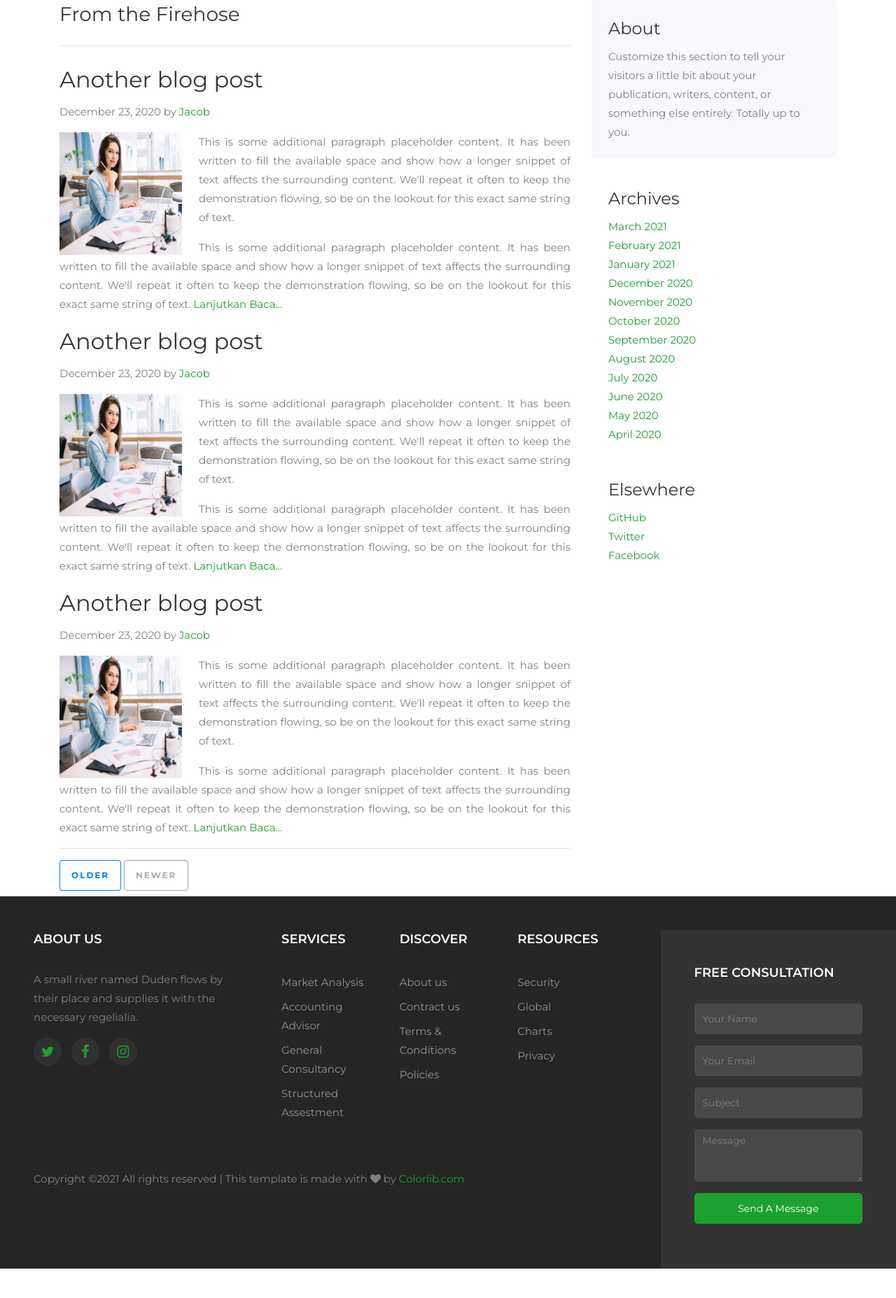
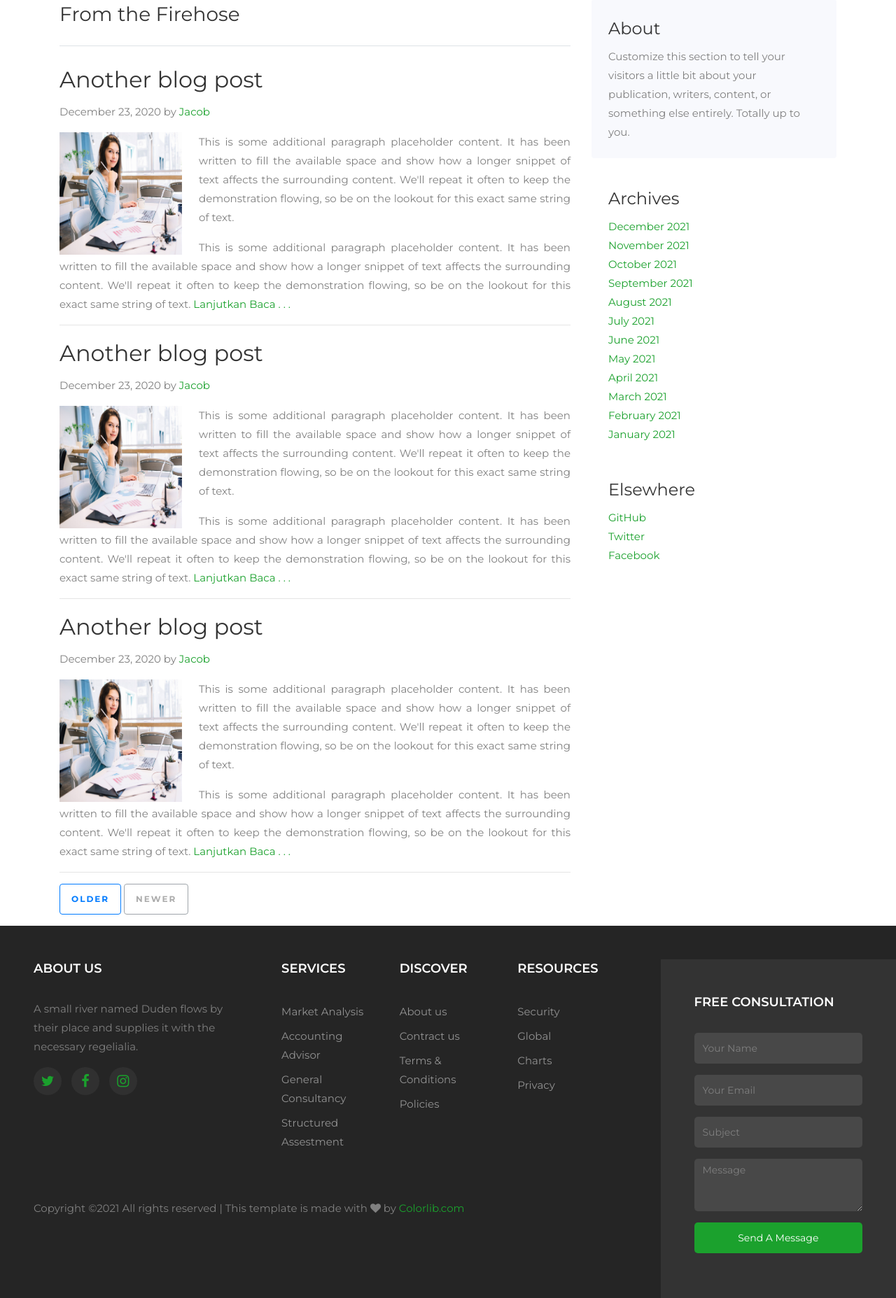
Before and after one commit to ilhampaow/web-sbk, a CodeIgniter 4 app: template app/Views/berita/index.php in a window 1280 px wide. Shown: the part 828-2683 px from the top of the page at 70% size. Before the commit the page ends 2641 px from the top, so only its background shows below. Run offline with PHP 8.4 and a stand-in for CodeIgniter, Linux system fonts and the light colour scheme; the template is opened without the code that fills it, so the values that code supplies are empty; some libraries are stand-ins or nearby versions.

Commit message:
mengubah index.php pada menu berita

```diff
--- a/app/Views/Pages/dashboard.php
+++ b/app/Views/Pages/dashboard.php
@@ -102,7 +102,7 @@
 <section class="ftco-section bg-light ftco-no-pt">
   <div class="container">
     <div class="row">
-      <div class="col-md-6 col-lg-6 d-flexd-none d-sm-block services align-self-stretch px-4 ftco-animate">
+      <div class="col-md-6 col-lg-6 d-flex services align-self-stretch px-4 ftco-animate">
         <div class="img mb-4 mb-sm-0" style="background-image:url(Assets/images/about-2.jpg);"></div>
       </div>
       <div class="col-md-6 col-lg-6 d-flex services align-self-stretch px-4 ftco-animate">
--- a/app/Views/berita/index.php
+++ b/app/Views/berita/index.php
@@ -57,9 +57,9 @@
           <img src="<?= base_url('Assets/images/about-2.jpg') ?>" class="float-left mr-4" width="175" height="175" alt="">
           <p class="text-justify">This is some additional paragraph placeholder content. It has been written to fill the available space and show how a longer snippet of text affects the surrounding content. We'll repeat it often to keep the demonstration flowing, so be on the lookout for this exact same string of text.</p>
 
-          <p class="text-justify">This is some additional paragraph placeholder content. It has been written to fill the available space and show how a longer snippet of text affects the surrounding content. We'll repeat it often to keep the demonstration flowing, so be on the lookout for this exact same string of text. <a href="">Lanjutkan Baca...</a></p>
+          <p class="text-justify">This is some additional paragraph placeholder content. It has been written to fill the available space and show how a longer snippet of text affects the surrounding content. We'll repeat it often to keep the demonstration flowing, so be on the lookout for this exact same string of text. <a href="">Lanjutkan Baca . . .</a></p>
         </article>
-
+        <hr class="featurette-divider">
         <article class="blog-post">
           <h2 class="blog-post-title">Another blog post</h2>
           <p class="blog-post-meta">December 23, 2020 by <a href="#">Jacob</a></p>
@@ -67,9 +67,9 @@
           <img src="<?= base_url('Assets/images/about-2.jpg') ?>" class="float-left mr-4" width="175" height="175" alt="">
           <p class="text-justify">This is some additional paragraph placeholder content. It has been written to fill the available space and show how a longer snippet of text affects the surrounding content. We'll repeat it often to keep the demonstration flowing, so be on the lookout for this exact same string of text.</p>
 
-          <p class="text-justify">This is some additional paragraph placeholder content. It has been written to fill the available space and show how a longer snippet of text affects the surrounding content. We'll repeat it often to keep the demonstration flowing, so be on the lookout for this exact same string of text. <a href="">Lanjutkan Baca...</a></p>
+          <p class="text-justify">This is some additional paragraph placeholder content. It has been written to fill the available space and show how a longer snippet of text affects the surrounding content. We'll repeat it often to keep the demonstration flowing, so be on the lookout for this exact same string of text. <a href="">Lanjutkan Baca . . .</a></p>
         </article>
-
+        <hr class="featurette-divider">
         <article class="blog-post">
           <h2 class="blog-post-title">Another blog post</h2>
           <p class="blog-post-meta">December 23, 2020 by <a href="#">Jacob</a></p>
@@ -77,11 +77,11 @@
           <img src="<?= base_url('Assets/images/about-2.jpg') ?>" class="float-left mr-4" width="175" height="175" alt="">
           <p class="text-justify">This is some additional paragraph placeholder content. It has been written to fill the available space and show how a longer snippet of text affects the surrounding content. We'll repeat it often to keep the demonstration flowing, so be on the lookout for this exact same string of text.</p>
 
-          <p class="text-justify">This is some additional paragraph placeholder content. It has been written to fill the available space and show how a longer snippet of text affects the surrounding content. We'll repeat it often to keep the demonstration flowing, so be on the lookout for this exact same string of text. <a href="">Lanjutkan Baca...</a></p>
+          <p class="text-justify">This is some additional paragraph placeholder content. It has been written to fill the available space and show how a longer snippet of text affects the surrounding content. We'll repeat it often to keep the demonstration flowing, so be on the lookout for this exact same string of text. <a href="">Lanjutkan Baca . . .</a></p>
         </article>
 
         <hr class="featurette-divider">
-        <nav class="blog-pagination mb-2" aria-label="Pagination">
+        <nav class="blog-pagination mb-3" aria-label="Pagination">
           <a class="btn btn-outline-primary" href="#">Older</a>
           <a class="btn btn-outline-secondary disabled">Newer</a>
         </nav>
@@ -97,18 +97,18 @@
           <div class="p-4">
             <h4 class="fst-italic">Archives</h4>
             <ol class="list-unstyled mb-0">
+              <li><a href="#">December 2021</a></li>
+              <li><a href="#">November 2021</a></li>
+              <li><a href="#">October 2021</a></li>
+              <li><a href="#">September 2021</a></li>
+              <li><a href="#">August 2021</a></li>
+              <li><a href="#">July 2021</a></li>
+              <li><a href="#">June 2021</a></li>
+              <li><a href="#">May 2021</a></li>
+              <li><a href="#">April 2021</a></li>
               <li><a href="#">March 2021</a></li>
               <li><a href="#">February 2021</a></li>
               <li><a href="#">January 2021</a></li>
-              <li><a href="#">December 2020</a></li>
-              <li><a href="#">November 2020</a></li>
-              <li><a href="#">October 2020</a></li>
-              <li><a href="#">September 2020</a></li>
-              <li><a href="#">August 2020</a></li>
-              <li><a href="#">July 2020</a></li>
-              <li><a href="#">June 2020</a></li>
-              <li><a href="#">May 2020</a></li>
-              <li><a href="#">April 2020</a></li>
             </ol>
           </div>
 
```
